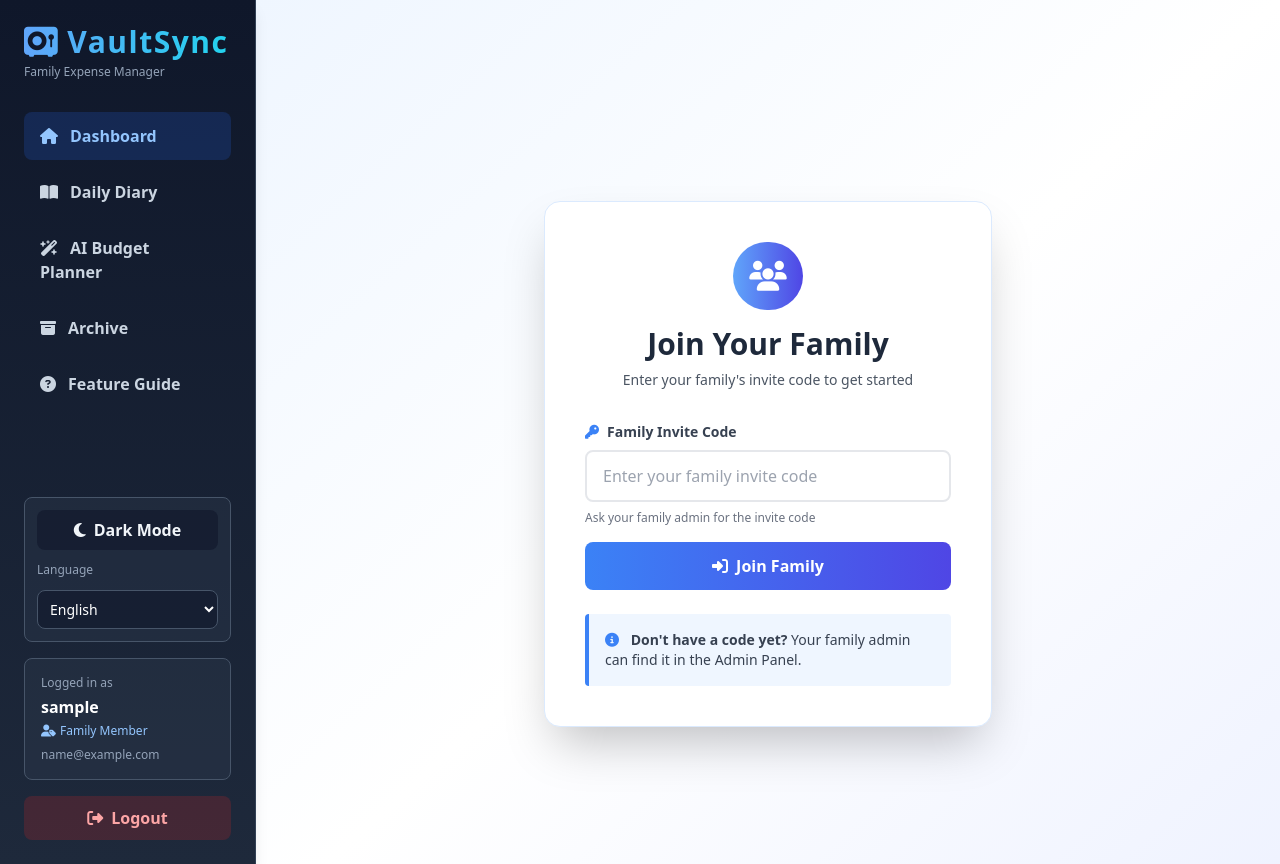
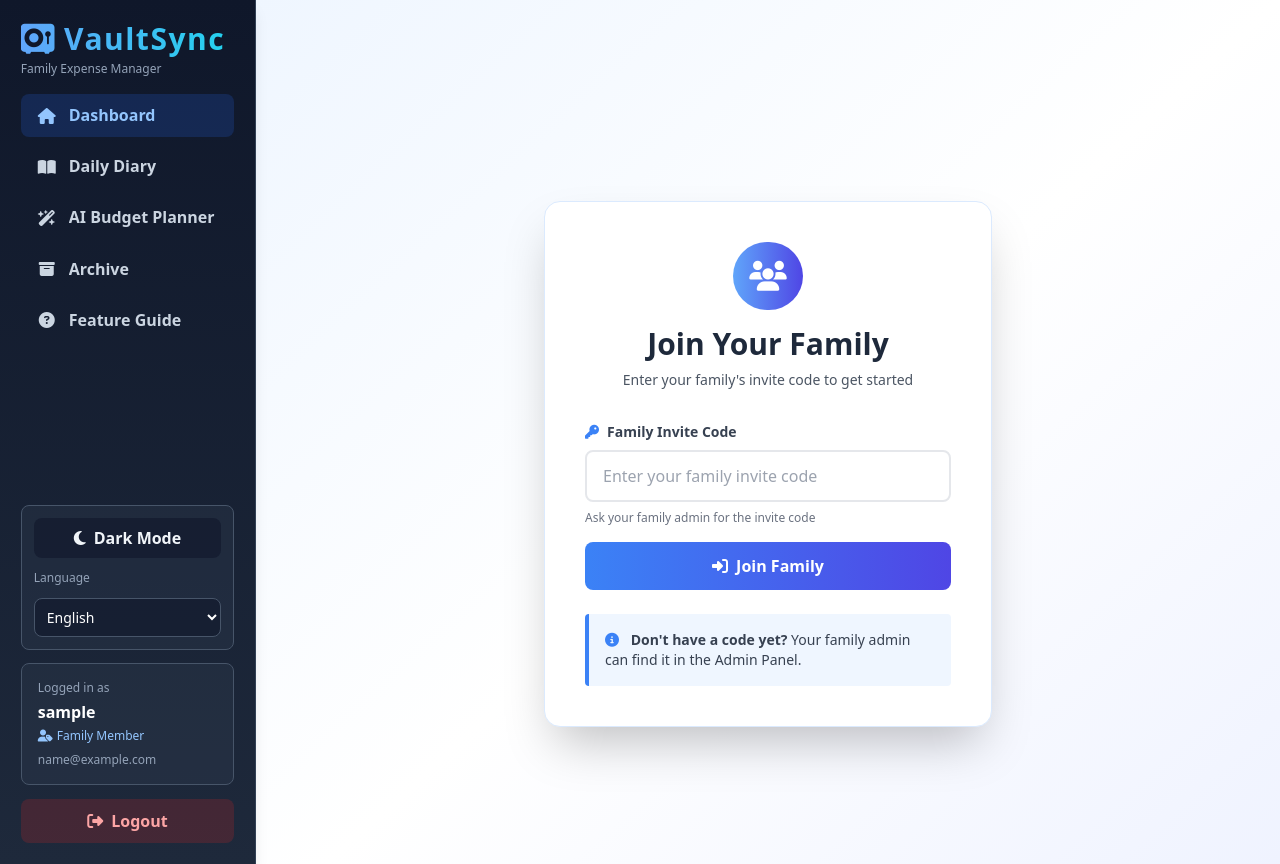
Before and after one commit to bushibots/VaultSync, a Flask app: page / in a window 1280 px wide. Run offline with Flask 3, Linux system fonts and the light colour scheme; the visitor is signed in with stand-in values (Sample User, id 1); data that the repository does not hold is empty; some libraries are stand-ins or nearby versions.

Commit message:
Nav Bar hidden issue solved

```diff
--- a/static/css/style.css
+++ b/static/css/style.css
@@ -283,10 +283,44 @@ body.dark-mode .bg-red-50 {
     height: 100vh;
     height: 100dvh;
     max-height: 100dvh;
-    overflow-y: auto;
+    overflow: hidden;
     overscroll-behavior: contain;
+    padding: clamp(1rem, 2.4vh, 1.5rem) !important;
     z-index: 60;
     -webkit-overflow-scrolling: touch;
+}
+
+.sidebar > .mb-8 {
+    flex: 0 0 auto;
+    margin-bottom: clamp(0.75rem, 2vh, 2rem) !important;
+}
+
+.sidebar-nav {
+    flex: 1 1 auto;
+    min-height: 0;
+    overflow-y: auto;
+    padding-right: 0.25rem;
+    margin-right: -0.25rem;
+    scrollbar-width: thin;
+    scrollbar-color: rgba(148, 163, 184, 0.65) transparent;
+}
+
+.sidebar-nav::-webkit-scrollbar {
+    width: 0.35rem;
+}
+
+.sidebar-nav::-webkit-scrollbar-thumb {
+    background: rgba(148, 163, 184, 0.65);
+    border-radius: 999px;
+}
+
+.sidebar > .mt-auto {
+    flex: 0 0 auto;
+    margin-top: clamp(0.75rem, 2vh, 1.5rem) !important;
+}
+
+.sidebar > .mt-auto > :not([hidden]) ~ :not([hidden]) {
+    margin-top: clamp(0.5rem, 1.6vh, 1rem) !important;
 }
 
 @media (max-width: 767px) {
@@ -304,8 +338,26 @@ body.dark-mode .bg-red-50 {
 }
 
 .sidebar-nav a {
+    display: flex !important;
+    align-items: center;
+    min-width: 0;
+    gap: 0.75rem;
     position: relative;
     overflow: hidden;
+    line-height: 1.2;
+}
+
+.sidebar-nav a i {
+    flex: 0 0 1.25rem;
+    margin-right: 0 !important;
+    text-align: center;
+}
+
+.sidebar-nav a span {
+    min-width: 0;
+    overflow: hidden;
+    text-overflow: ellipsis;
+    white-space: nowrap;
 }
 
 .sidebar-nav a::before {
@@ -321,6 +373,17 @@ body.dark-mode .bg-red-50 {
 
 .sidebar-nav a:hover::before {
     width: 100%;
+}
+
+@media (max-height: 760px) {
+    .sidebar-nav a {
+        padding-top: 0.65rem !important;
+        padding-bottom: 0.65rem !important;
+    }
+
+    .sidebar > .mt-auto > :not([hidden]) ~ :not([hidden]) {
+        margin-top: 0.55rem !important;
+    }
 }
 
 /* Sidebar overlay for mobile */
```
